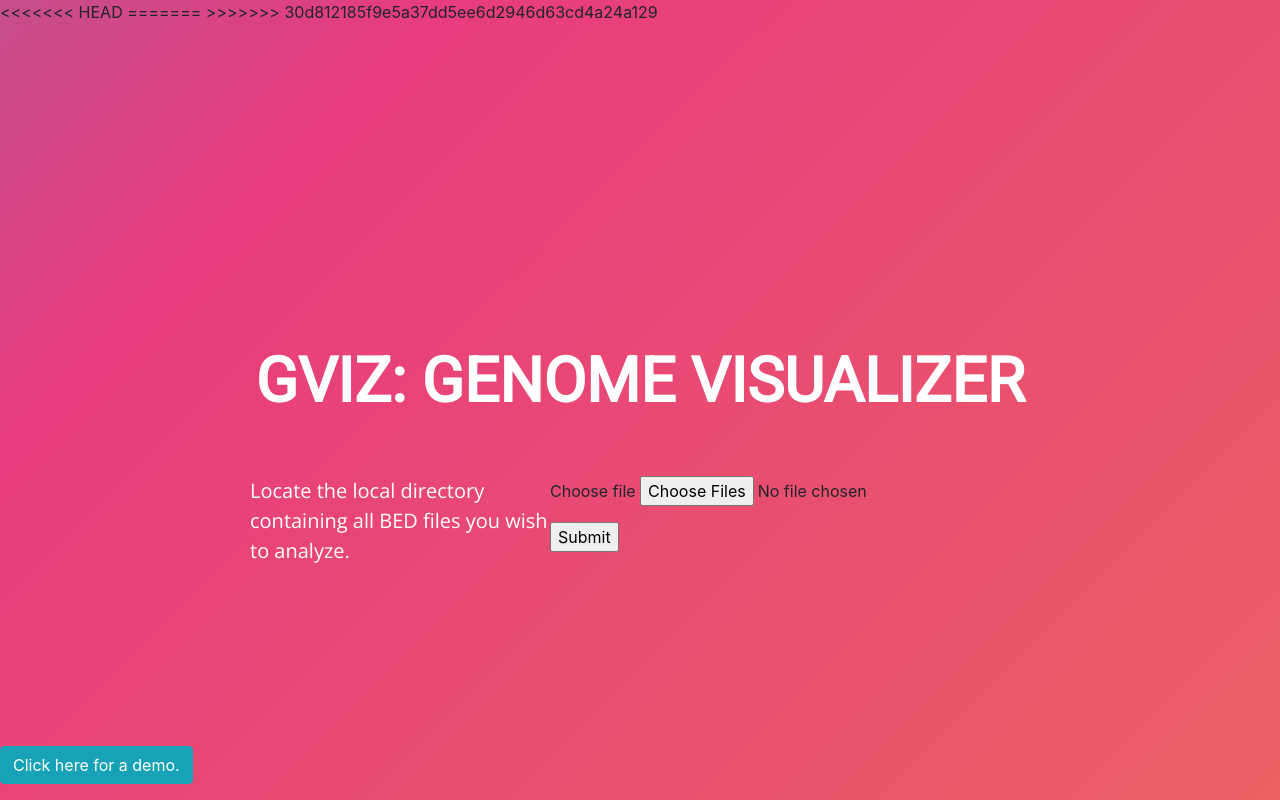
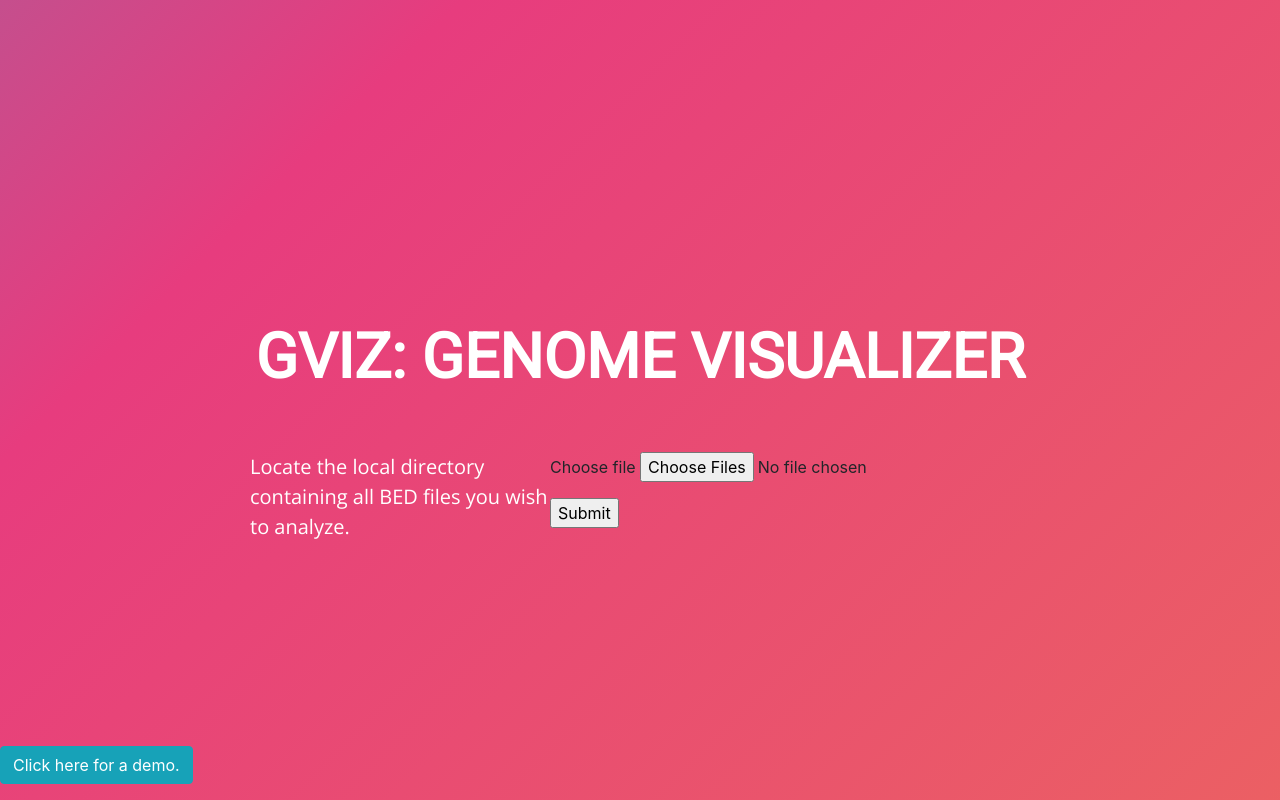
Before and after one commit to forensx/GViz, a Flask app: page / in a window 1280 px wide. Run offline with Flask 2, Linux system fonts and the light colour scheme; some libraries are stand-ins or nearby versions.

Commit message:
fixed index page

```diff
--- a/gviz/templates/index.html
+++ b/gviz/templates/index.html
@@ -1,7 +1,7 @@
 <!doctype html>
 <html>
     <link rel= "stylesheet" type= "text/css" href= "{{ url_for('static',filename='styles/index.css') }}">
-<<<<<<< HEAD
+
     <link rel="stylesheet" href="https://stackpath.bootstrapcdn.com/bootstrap/4.3.1/css/bootstrap.min.css" integrity="sha384-ggOyR0iXCbMQv3Xipma34MD+dH/1fQ784/j6cY/iJTQUOhcWr7x9JvoRxT2MZw1T" crossorigin="anonymous">
     <script>
         document.getElementById("filepicker").addEventListener("change", function(event) {
@@ -16,10 +16,10 @@
         }, false);
 
     </script>
-=======
+
     <link rel="stylesheet" href="https://stackpath.bootstrapcdn.com/bootstrap/4.3.1/css/bootstrap.min.css" integrity="sha384-ggOyR0iXCbMQv3Xipma34MD+dH/1fQ784/j6cY/iJTQUOhcWr7x9JvoRxT2MZw1T" crossorigin="anonymous"><link href="https://fonts.googleapis.com/css?family=Open+Sans&display=swap" rel="stylesheet">
     <link href="https://fonts.googleapis.com/css?family=Open+Sans|Roboto&display=swap" rel="stylesheet">
->>>>>>> 30d812185f9e5a37dd5ee6d2946d63cd4a24a129
+
     <head>
         <title>GViz: Genome Visualizer</title>
     </head>
```
